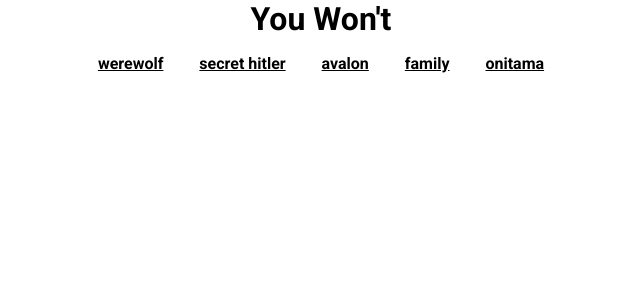
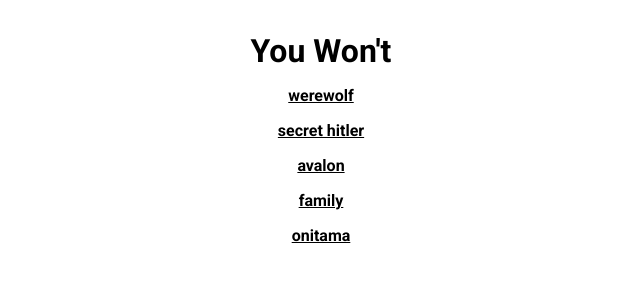
Before and after one commit to kaw2k/spiders.fun, a plain HTML site: page index.html in a window 1280 px wide. Shown: the whole page, without its empty margins (319-959 px from the left). Drawn offline with Linux system fonts and the light colour scheme.

Commit message:
styles and things

```diff
--- a/index.html
+++ b/index.html
@@ -38,12 +38,10 @@
             margin: 0;
             padding: 0;
         }
-
         body {
-            display: flex;
-            justify-content: center;
-            align-items: center;
-            flex-flow: column;
+            max-width: 16em;
+            margin: 2em auto;
+            text-align: center;
         }
 
         ul {
@@ -52,11 +50,10 @@
 
         li {
             list-style: none;
-            display: inline-block;
         }
 
         li + li {
-            margin-left: 2em;
+            margin-top: 1em;
         }
 
         a {
```
